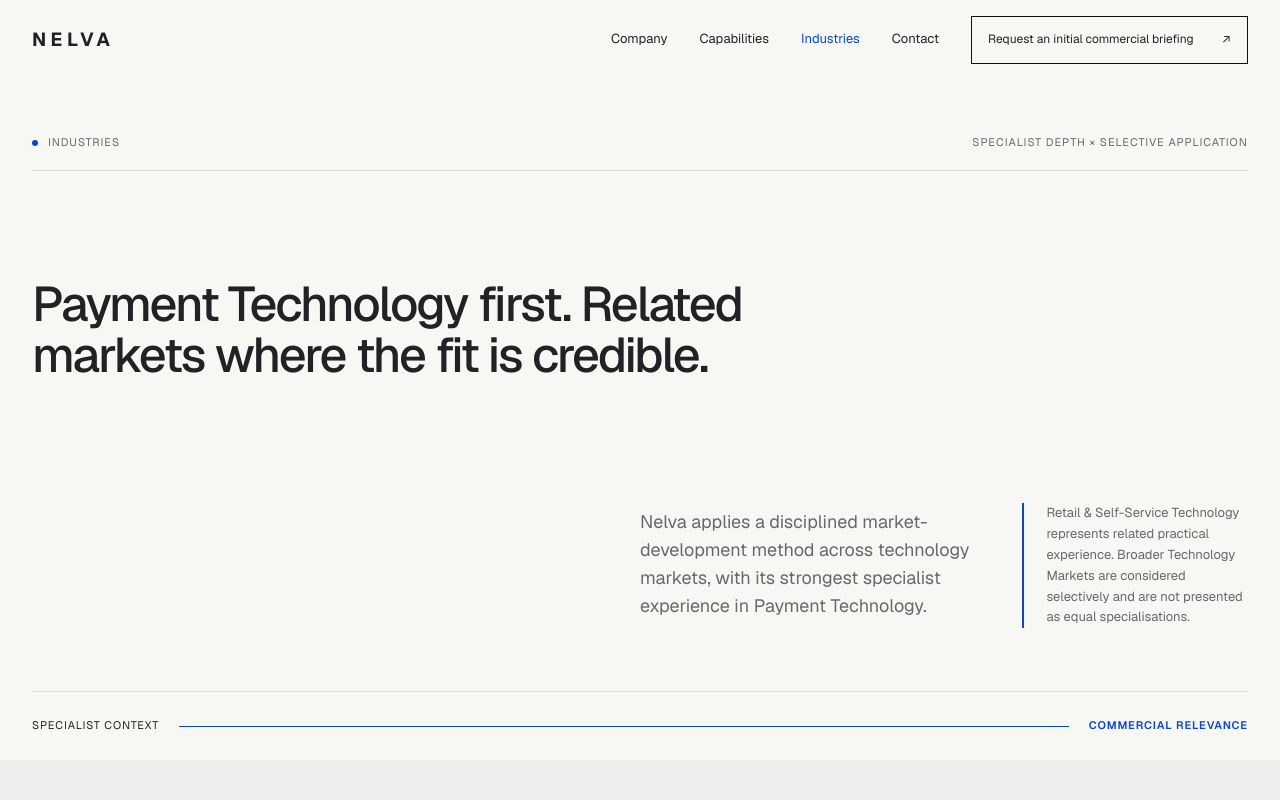
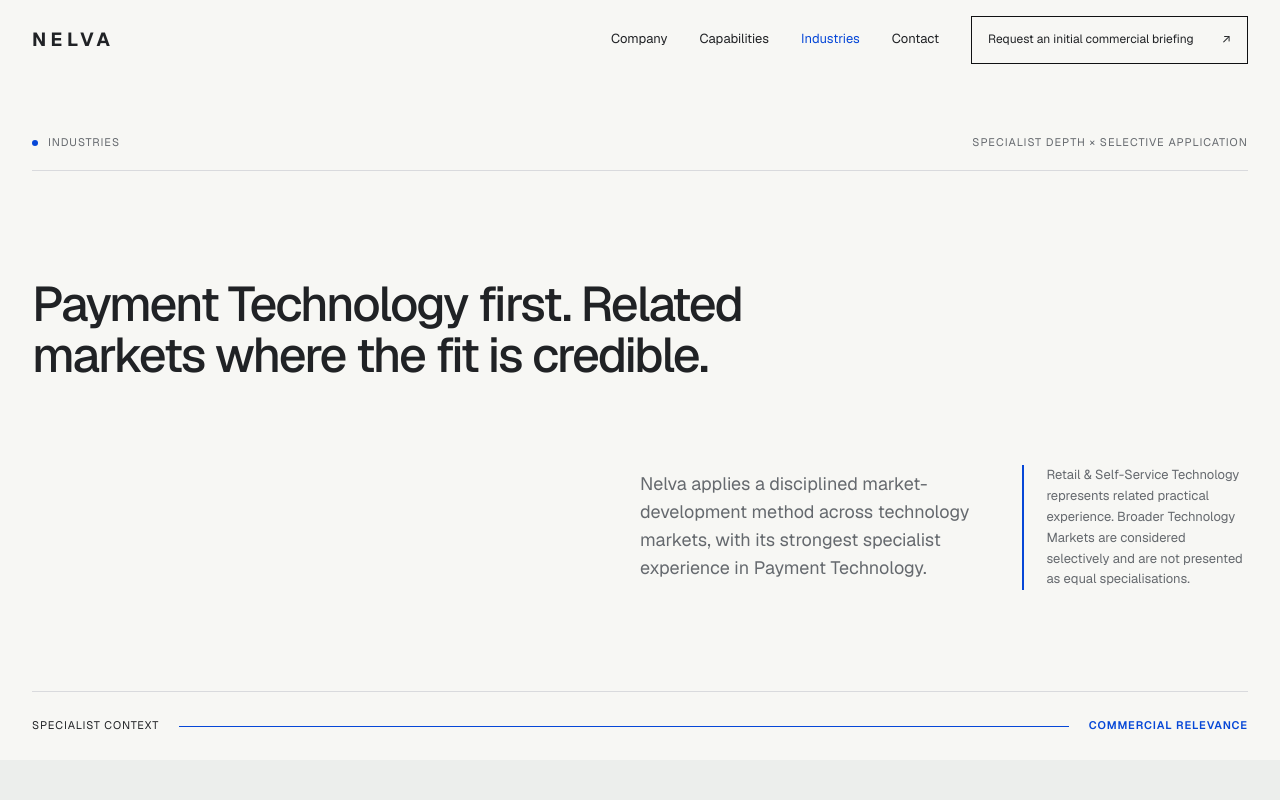
Before and after one commit to Maged-Mukred/Nelva, a Next.js app: page /industries in a window 1280 px wide. Shown: the top 800 px of the page. Built offline with nearby package versions, Linux system fonts and the light colour scheme.

Commit message:
Update globals.css

```diff
--- a/app/globals.css
+++ b/app/globals.css
@@ -886,7 +886,7 @@ button, a { -webkit-tap-highlight-color: transparent; }
 .industries-hero-meta i { display: inline-block; }
 .industries-hero-grid { display: grid; grid-template-columns: repeat(12, 1fr); gap: var(--gutter); padding-top: 68px; }
 .industries-hero h1 { grid-column: 1 / span 10; max-width: 1310px; font-size: clamp(67px, 7.3vw, 120px); line-height: .91; letter-spacing: -.067em; font-weight: 470; }
-.industries-hero-copy { grid-column: 7 / -1; margin-top: 70px; display: grid; grid-template-columns: 1.2fr .8fr; gap: 44px; }
+.industries-hero-copy { grid-column: 7 / -1; margin-top: 32px; display: grid; grid-template-columns: 1.2fr .8fr; gap: 44px; }
 .industries-hero-copy > p:first-child { font-size: 20px; line-height: 1.55; }
 .industries-hero-copy .depth-note { padding-left: 22px; border-left: 2px solid var(--blue); color: var(--muted); font-size: 13px; line-height: 1.6; }
 .industries-hero-axis { display: grid; grid-template-columns: auto 1fr auto; gap: 20px; align-items: center; margin-top: auto; padding: 25px 0; border-top: 1px solid var(--line); font-size: 11px; text-transform: uppercase; letter-spacing: .08em; }
```
